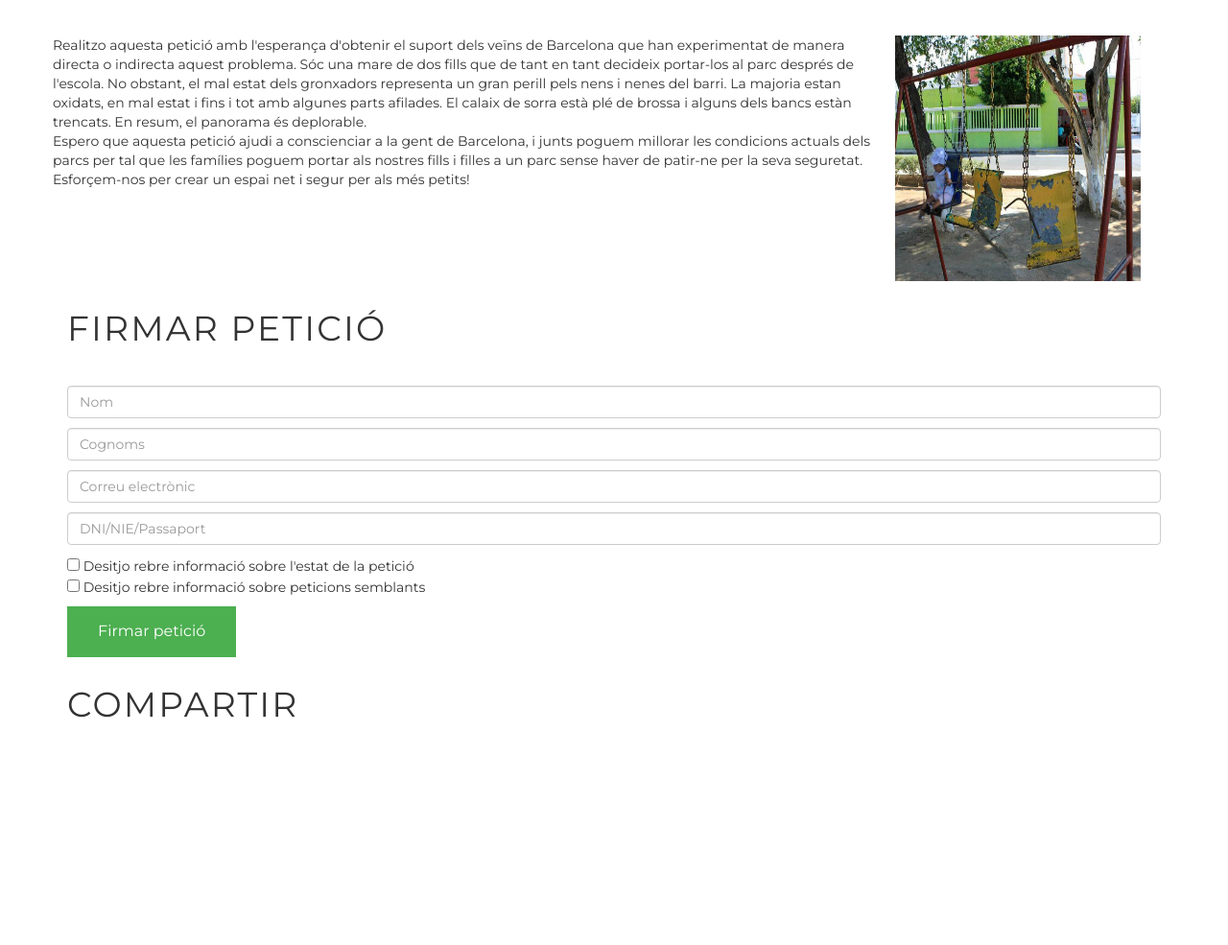
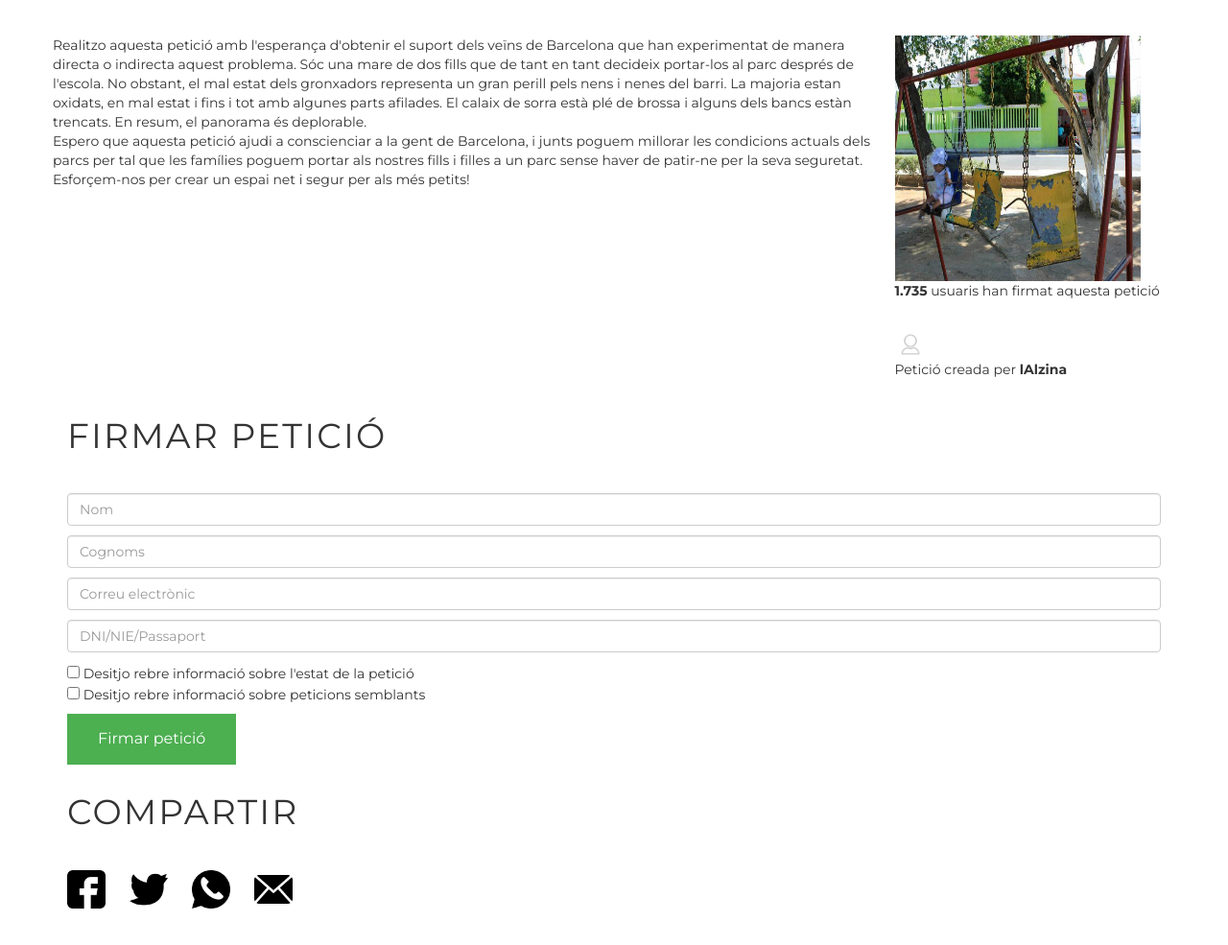
Before and after one commit to Daver35/FHIC_Web, a plain HTML site: page petition.html in a window 1280 px wide. Shown: the part 113-1098 px from the top of the page at 96% size. Before the commit the page ends 908 px from the top, so only its background shows below. Drawn offline with nearby package versions, Linux system fonts and the light colour scheme.

Commit message:
Added sharing options

```diff
--- a/petition.css
+++ b/petition.css
@@ -17,6 +17,20 @@ input { margin-bottom: 10px; }
   	font-size: 16px;
   	margin-top: 10px;
   	cursor: pointer;
+}
+
+.share{
+  width: 100%;
+  height: 40px;
+  margin-bottom: 60px;
+  margin-left: auto;
+  margin-right: auto;
+  display: block;
+}
+
+.share input{
+  float: left;
+  margin-right: 25px;
 }
 
 .main-column {
--- a/petition.html
+++ b/petition.html
@@ -53,6 +53,10 @@
         		<div class="side-column">
         			<h1>[Barcelona]</h1>
         			<img src="foto_peticio.jpg" alt="Gronxadors en mal estat" style="width:256px;height:256px;">
+              <p><b>1.735</b> usuaris han firmat aquesta petició</p>
+              <br>
+              <img src="userDefault.png" alt="lAlzina" style="width:32px;height:32px;">
+              <p>Petició creada per <b>lAlzina</b></p>
         		</div>
 
         	</div>
@@ -71,8 +75,15 @@
         	<button class="button">Firmar petició</button>
         </div>
 
+        <!-- Botons per compartir -->
         <div class="container" style="margin-top:10px">
           <h1>Compartir</h1>
+          <div class="share">
+            <input type="image" id="btnFacebook" alt="Facebook" src="facebook.png" style="width:40px;height:40px">
+            <input type="image" id="btnTwitter" alt="Twitter" src="twitter.png" style="width:40px;height:40px">
+            <input type="image" id="btnWhatsapp" alt="Whatsapp" src="whatsapp.png" style="width:40px;height:40px">
+            <input type="image" id="btnEmail" alt="Correu" src="mail.png" style="width:40px;height:40px">
+          </div>
         </div>
 
 	</body>
```
Also changed, not shown: facebook.png (added), facebookAlt.png (added), mail.png (added), mailAlt.png (added), twitter.png (added), twitterAlt.png (added), userDefault.png (added), whatsapp.png (added), whatsappAlt.png (added).
